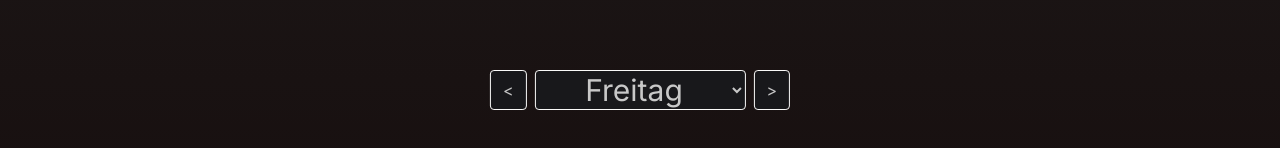
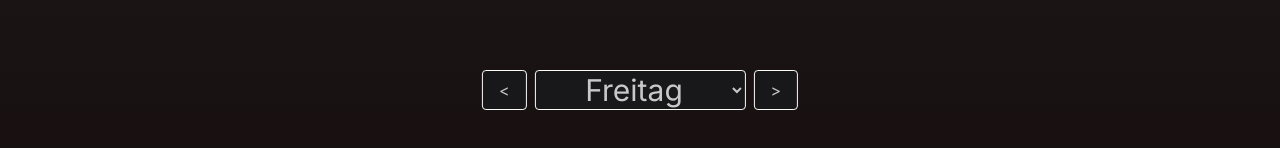
Before and after one commit to jmjules/KMM-Helper, a Next.js app: page /stundenplan in a window 1280 px wide. Shown: the part 626-774 px from the top of the page. Built offline with nearby package versions, Linux system fonts and the light colour scheme.

Commit message:
wider buttons

```diff
--- a/src/app/stundenplan/components/TimetableMenu.tsx
+++ b/src/app/stundenplan/components/TimetableMenu.tsx
@@ -33,7 +33,7 @@ export default function TimetableMenu( {selectedDay, setSelectedDay}: TimetableM
 
     return (
         <div className="fixed bottom-16 left-2/4 -translate-x-1/2 flex gap-2">
-            <button onClick={()=> handleClick("previous")} className="bg-zinc-900 border border-stone-50 rounded px-3"> {"<"} </button>
+            <button onClick={()=> handleClick("previous")} className="bg-zinc-900 border border-stone-50 rounded px-4"> {"<"} </button>
             <select
             className="text-3xl bg-zinc-900 border border-stone-50 rounded px-3 text-center"
             value={selectedDay}
@@ -43,7 +43,7 @@ export default function TimetableMenu( {selectedDay, setSelectedDay}: TimetableM
                     <option key={option} value={option} className="bg-zinc-700"> {option} </option>
                 ))}
             </select>
-            <button onClick={()=> handleClick("next")} className="bg-zinc-900 border border-stone-50 rounded px-3"> {">"} </button>
+            <button onClick={()=> handleClick("next")} className="bg-zinc-900 border border-stone-50 rounded px-4"> {">"} </button>
         </div>
     )
 }
```
